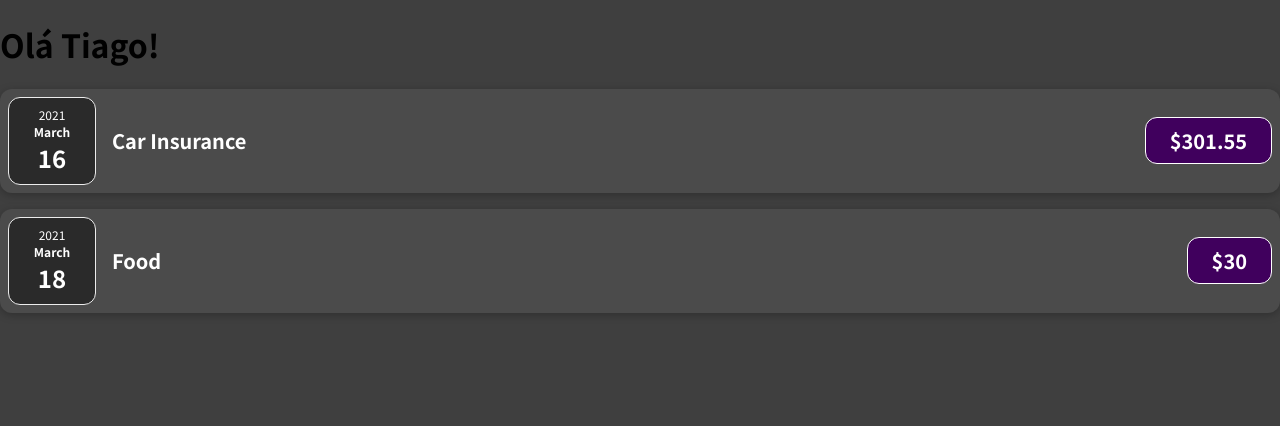
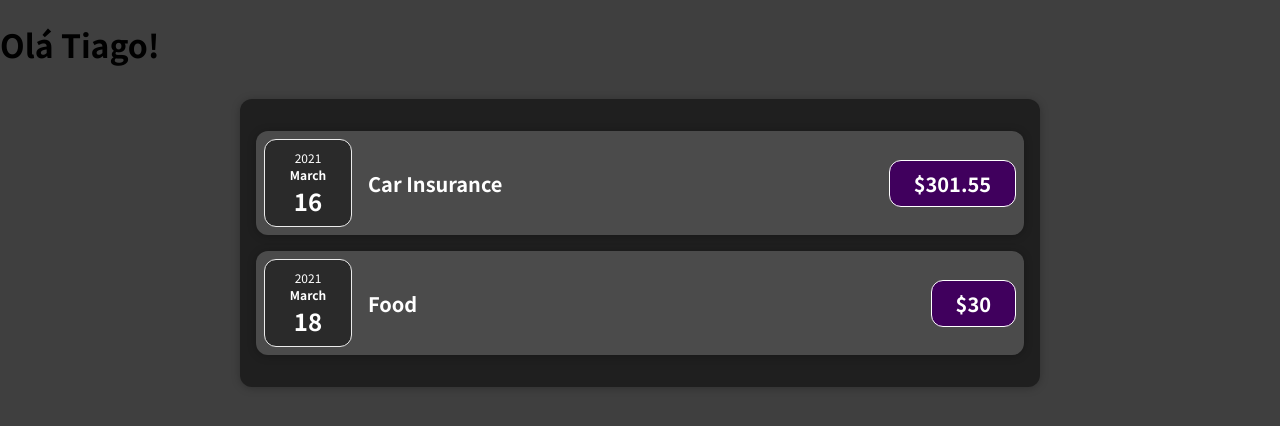
Before and after one commit to Shamoleambo/academind-react-complete-guide, a React (Create React App) app: page / in a window 1280 px wide. Shown: the top 426 px of the page. Built offline with nearby package versions, Linux system fonts and the light colour scheme.

Commit message:
create Card component that incorporates generic styles

```diff
--- a/src/App.js
+++ b/src/App.js
@@ -7,7 +7,7 @@
   ]
 
   return (
-    <div className='App'>
+    <div>
       <h1>Olá Tiago!</h1>
       <Expenses expenses={expenses} />
     </div>
--- /dev/null
+++ b/src/components/Card.css
@@ -0,0 +1,4 @@
+.card {
+  border-radius: 12px;
+  box-shadow: 0 1px 8px rgba(0, 0, 0, 0.25);
+}
--- /dev/null
+++ b/src/components/Card.js
@@ -0,0 +1,8 @@
+import './Card.css'
+
+function Card(props) {
+  const classes = `card ${props.className}`
+  return <div className={classes}>{props.children}</div>
+}
+
+export default Card
--- a/src/components/ExpenseItem.css
+++ b/src/components/ExpenseItem.css
@@ -2,10 +2,8 @@
   display: flex;
   justify-content: space-between;
   align-items: center;
-  box-shadow: 0 2px 8px rgba(0, 0, 0, 0.25);
   padding: 0.5rem;
   margin: 1rem 0;
-  border-radius: 12px;
   background-color: #4b4b4b;
 }
 
--- a/src/components/ExpenseItem.js
+++ b/src/components/ExpenseItem.js
@@ -1,15 +1,16 @@
 import ExpenseDate from './ExpenseDate'
+import Card from './Card'
 import './ExpenseItem.css'
 
 function ExpenseItem(props) {
   return (
-    <div className='expense-item'>
+    <Card className='expense-item'>
       <ExpenseDate date={props.date} />
       <div className='expense-item__description'>
         <h2>{props.title}</h2>
         <div className='expense-item__price'>${props.amount}</div>
       </div>
-    </div>
+    </Card>
   )
 }
 
--- a/src/components/Expenses.css
+++ b/src/components/Expenses.css
@@ -4,6 +4,4 @@
   margin: 2rem auto;
   width: 50rem;
   max-width: 95%;
-  border-radius: 12px;
-  box-shadow: 0 1px 8px rgba(0, 0, 0, 0.25);
 }
--- a/src/components/Expenses.js
+++ b/src/components/Expenses.js
@@ -1,8 +1,10 @@
 import ExpenseItem from './ExpenseItem'
+import Card from './Card'
+import './Expenses.css'
 
 function Expenses({ expenses }) {
   return (
-    <div className='expenses'>
+    <Card className='expenses'>
       {expenses.map(expense => (
         <ExpenseItem
           title={expense.title}
@@ -10,7 +12,7 @@
           date={expense.date}
         />
       ))}
-    </div>
+    </Card>
   )
 }
 
```
